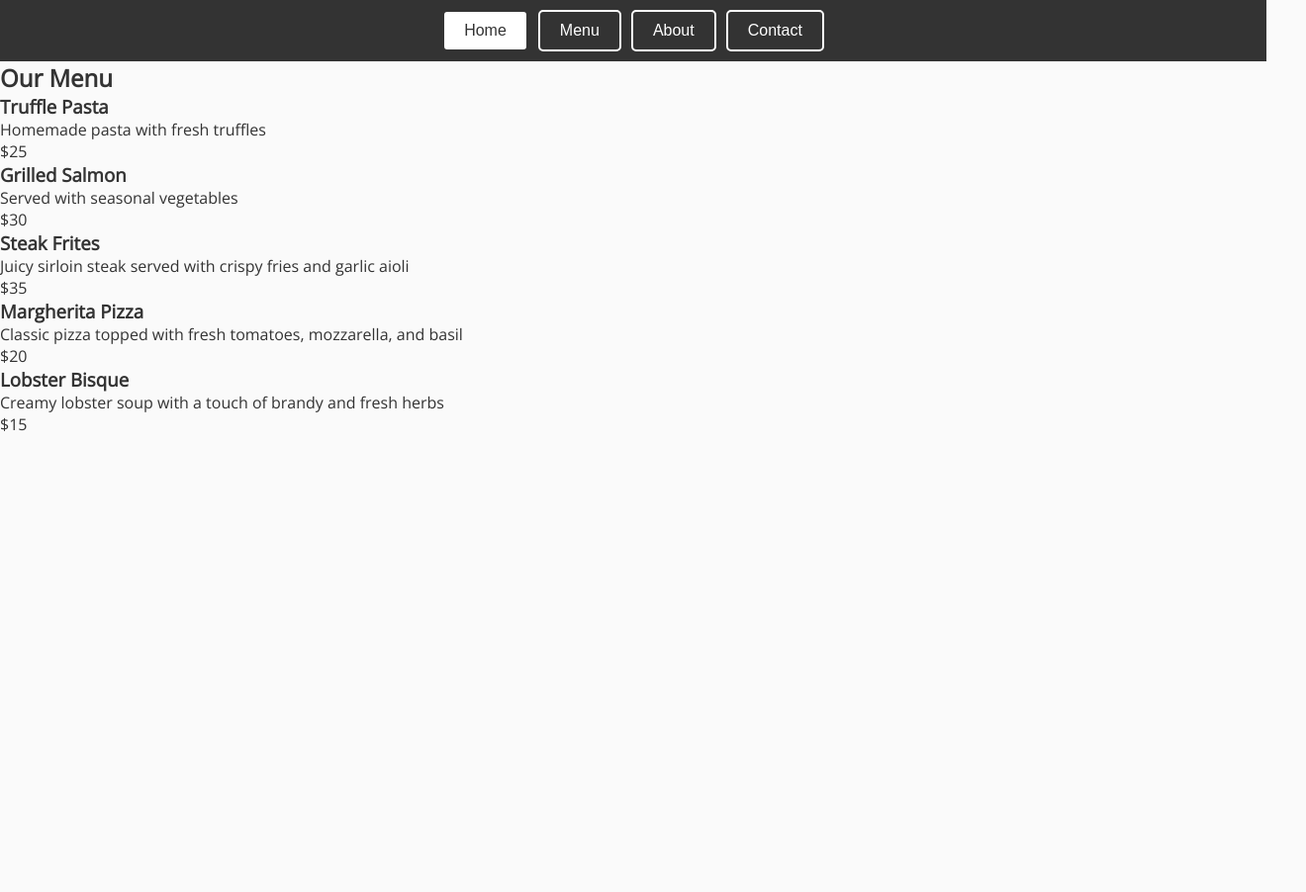
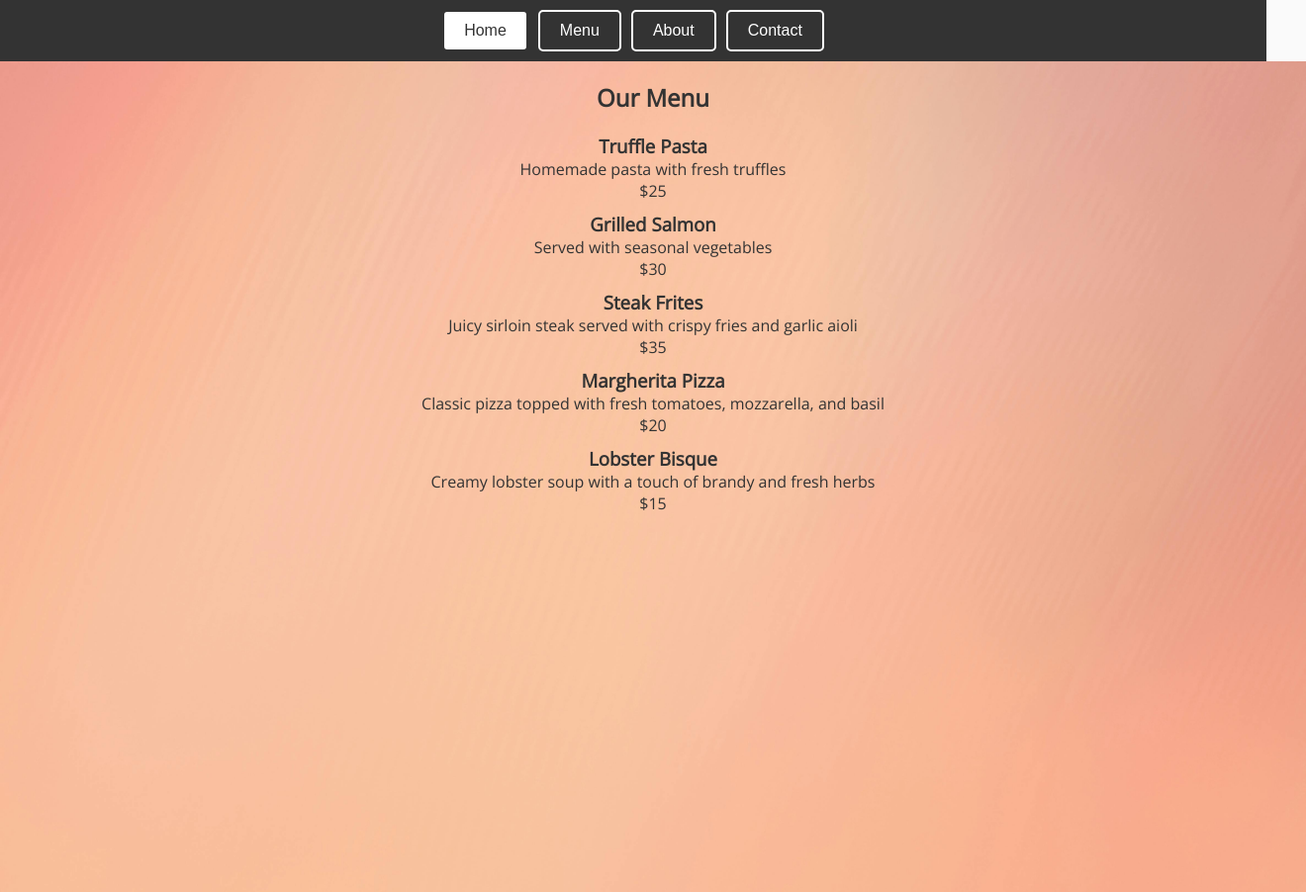
Before and after one commit to daliduraku/js-restaurant-page, a website built with webpack: page src/template.html in a window 1280 px wide. Both pictures are taken after a click on the button "Menu". Shown: the whole page at 99% size, 1320 px wide, since content can reach past the window. Before the commit the page ends 800 px from the top, so only its background shows below. Built offline with nearby package versions, Linux system fonts and the light colour scheme.

Commit message:
added a class to each div in the menu section

```diff
--- a/src/modules/menu.js
+++ b/src/modules/menu.js
@@ -26,6 +26,7 @@
 
     menuItems.forEach((item) => {
         const itemContainer = document.createElement('div');
+        itemContainer.classList.add("namePlate")
         const itemName = document.createElement('h3');
         itemName.textContent = item.name;
         const itemDescription = document.createElement('p');
--- a/src/styles.css
+++ b/src/styles.css
@@ -67,6 +67,7 @@ main {
 main h2 {
     margin-top: 40px;
     font-size: 28px;
+    padding-top: 10px;
 }
 
 main p {
@@ -82,6 +83,25 @@ main p {
 }
 
 /* menu content*/
+.menuSection {
+    background-image: url("../images/peaches.jpg");
+    background-size: cover;
+    background-position: center;
+    background-repeat: no-repeat;
+    height: 100vh;
+    width: 100vw;
+    text-align: center;
+    padding: 20px;
+}
+
+.namePlate {
+    padding-bottom: 10px;
+
+}
+
+.menuSection h2 {
+    padding-bottom: 20px;
+}
 section ul {
     list-style-type: none;
     padding: 0;
```
